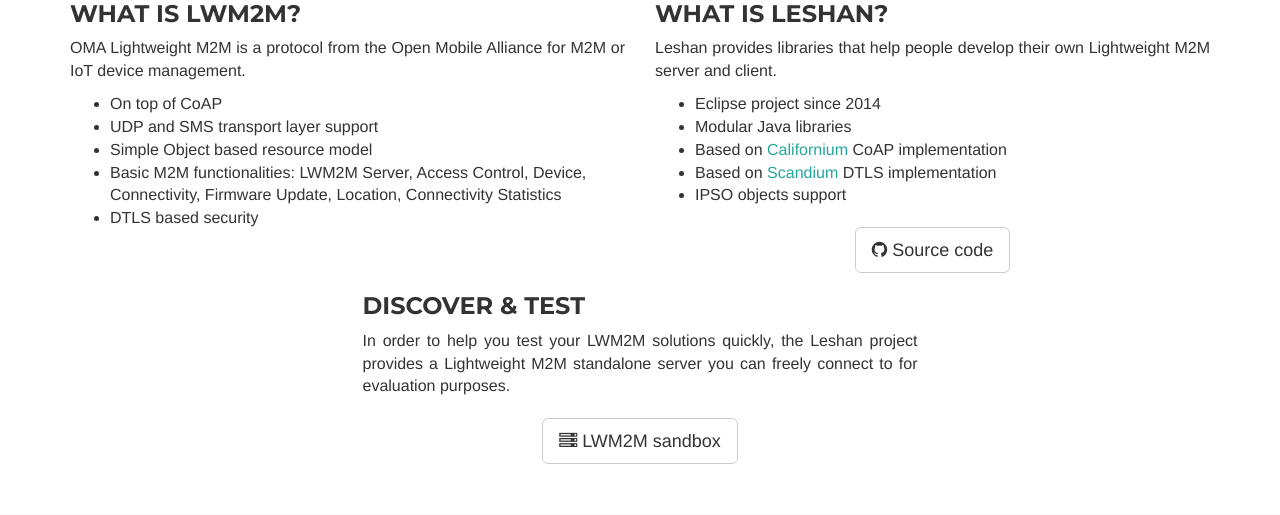
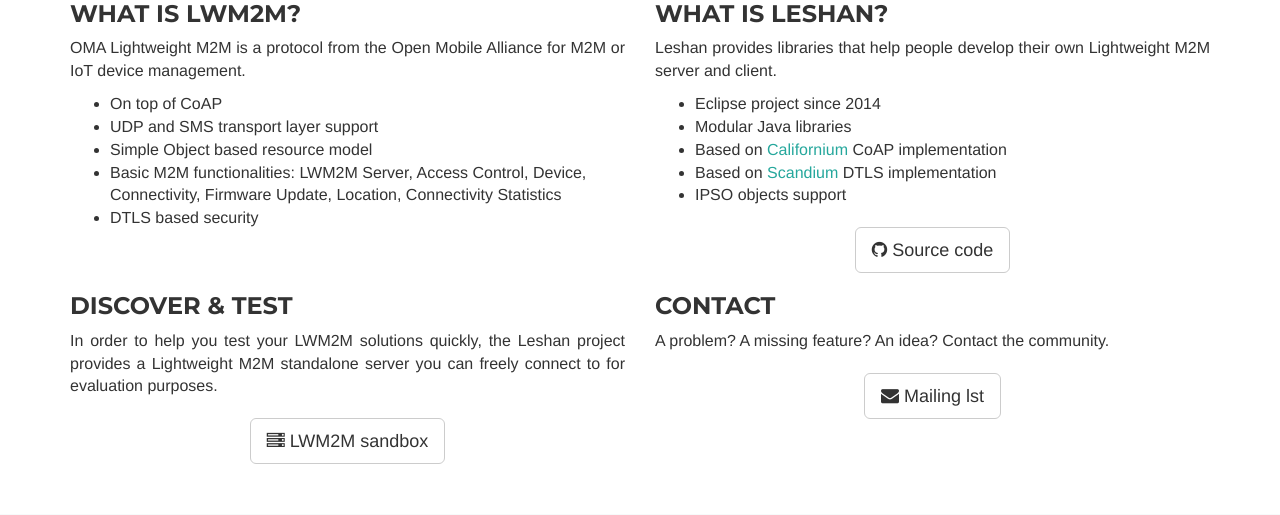
Before and after one commit to eclipse-leshan/leshan-website, a PHP site: page / in a window 1280 px wide. Shown: the part 640-1155 px from the top of the page. Run offline with PHP 8.4, Linux system fonts and the light colour scheme; some libraries are stand-ins or nearby versions.

Commit message:
mailing list and maven

```diff
--- a/css/leshan.css
+++ b/css/leshan.css
@@ -386,5 +386,5 @@ footer ul.nav a:hover {
 }
 
 #tuto-desc {
-    padding-top: 150px;
+    padding-top: 10px;
 }
--- a/index.html
+++ b/index.html
@@ -10,7 +10,7 @@
     <meta name="author" content="">
 
     <title>Eclipse Leshan</title>
-	<link rel="icon" type="image/png" href="img/fav_icon.png" />
+    <link rel="icon" type="image/png" href="img/fav_icon.png" />
 
     <!-- Bootstrap Core CSS - Uses Bootswatch Flatly Theme: http://bootswatch.com/flatly/ -->
     <link rel="stylesheet" href="//maxcdn.bootstrapcdn.com/bootstrap/3.3.5/css/bootstrap.min.css">
@@ -44,7 +44,7 @@
                         <span class="icon-bar"></span>
                         <span class="icon-bar"></span>
                     </button>
-					<a class="navbar-brand hidden-xs hidden-sm" href="#page-top"><img class="img-responsive" src="img/small-leshan.png"></a>
+                    <a class="navbar-brand hidden-xs hidden-sm" href="#page-top"><img class="img-responsive" src="img/small-leshan.png"></a>
                 </div>
 
                 <!-- Collect the nav links, forms, and other content for toggling -->
@@ -126,14 +126,22 @@
                         </div>
                     </div>
                 </div>
-
                 <div class="row">
-                    <div class="col-sm-offset-3 col-sm-6">
+                    <div class="col-sm-6">
                         <h3>Discover &amp; Test</h3>
                         <p>In order to help you test your LWM2M solutions quickly, the Leshan project provides a Lightweight M2M standalone server you can freely connect to for evaluation purposes.</p>
                         <div class="text-center button-links">
                             <a href="http://leshan.eclipse.org" target="_blank" class="btn btn-default btn-lg" role="button">
                                 <i class="fa fa-server"></i> LWM2M sandbox
+                            </a>
+                        </div>
+                    </div>
+                    <div class="col-sm-6">
+                        <h3>Contact</h3>
+                        <p>A problem? A missing feature? An idea? Contact the community.</p>
+                        <div class="text-center button-links">
+                            <a href="https://dev.eclipse.org/mailman/listinfo/leshan-dev" target="_blank" class="btn btn-default btn-lg" role="button">
+                                <i class="fa fa-envelope"></i> Mailing lst
                             </a>
                         </div>
                     </div>
@@ -154,14 +162,25 @@
                         <h3>Follow the tutorial</h3>
                         <p>This tutorial aims at giving you a hands-on experience with LightweightM2M by showing you the power and simplicity of the Eclipse Leshan library for managing real world IoT application.
                         </p>
+                        <h3>Maven</h3>
+                        <p>The artifacts are hosted at <a href="https://search.maven.org/#search|ga|1|org.eclipse.leshan">Maven Central</a>. For using Leshan in your project, simple put this snippet in your pom.xml:</p>
+
+<p>
+<code>
+&lt;dependencies&gt;<br/>
+...<br/>
+&nbsp;&lt;dependency&gt;<br/>
+&nbsp;&nbsp;&lt;groupId&gt;org.eclipse.leshan&lt;/groupId&gt;<br/>
+&nbsp;&nbsp;&lt;artifactId&gt;leshan-all&lt;/artifactId&gt;<br/>
+&nbsp;&nbsp;&lt;version&gt;0.1.11-M6&lt;/version&gt;<br/>
+&nbsp;&lt;/dependency&gt;<br/>
+...<br/>
+&lt;/dependencies&gt;<br/>
+</code>
+</p>
                     </div>
                     <div class="col-sm-8 text-center" id="slideshare">
                         <iframe src="//fr.slideshare.net/slideshow/embed_code/key/1JzJW3YBp1c9uF" width="595" height="485" frameborder="0" marginwidth="0" marginheight="0" scrolling="no" style="border:1px solid #CCC; border-width:1px; margin-bottom:5px; max-width: 100%;" allowfullscreen> </iframe> <div style="margin-bottom:5px"> <strong> <a href="//fr.slideshare.net/jvermillard/hands-on-with-lightweight-m2m-and-leshan" title="Hands on with lightweight m2m and Eclipse Leshan" target="_blank">Hands-on with LightweightM2M &amp; Eclipse Leshan</a> </strong> from <strong><a href="//www.slideshare.net/jvermillard" target="_blank">Julien Vermillard</a></strong> </div>
-                    </div>
-                </div>
-                <div class="row">
-                    <div class="col-lg-12 text-center">
-
                     </div>
                 </div>
             </div>
```
